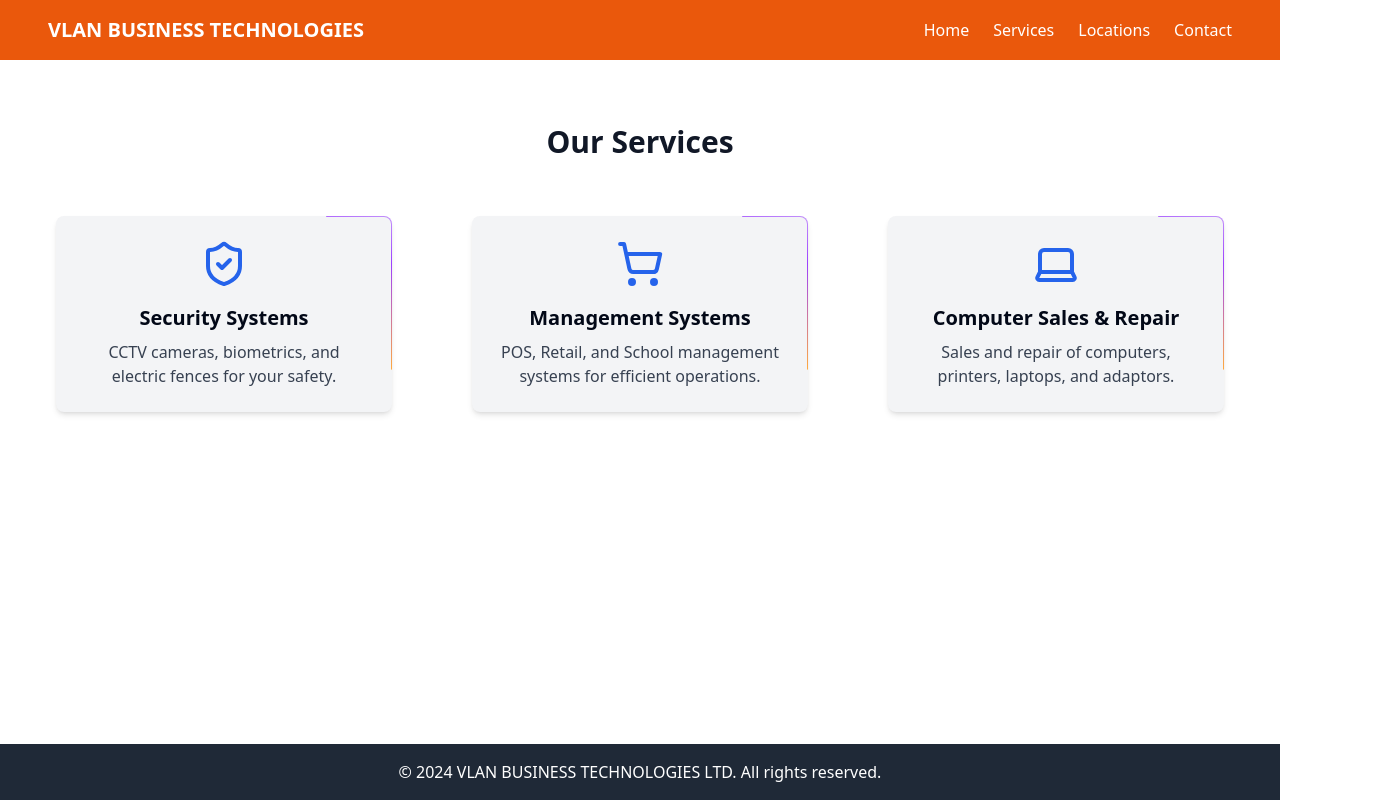
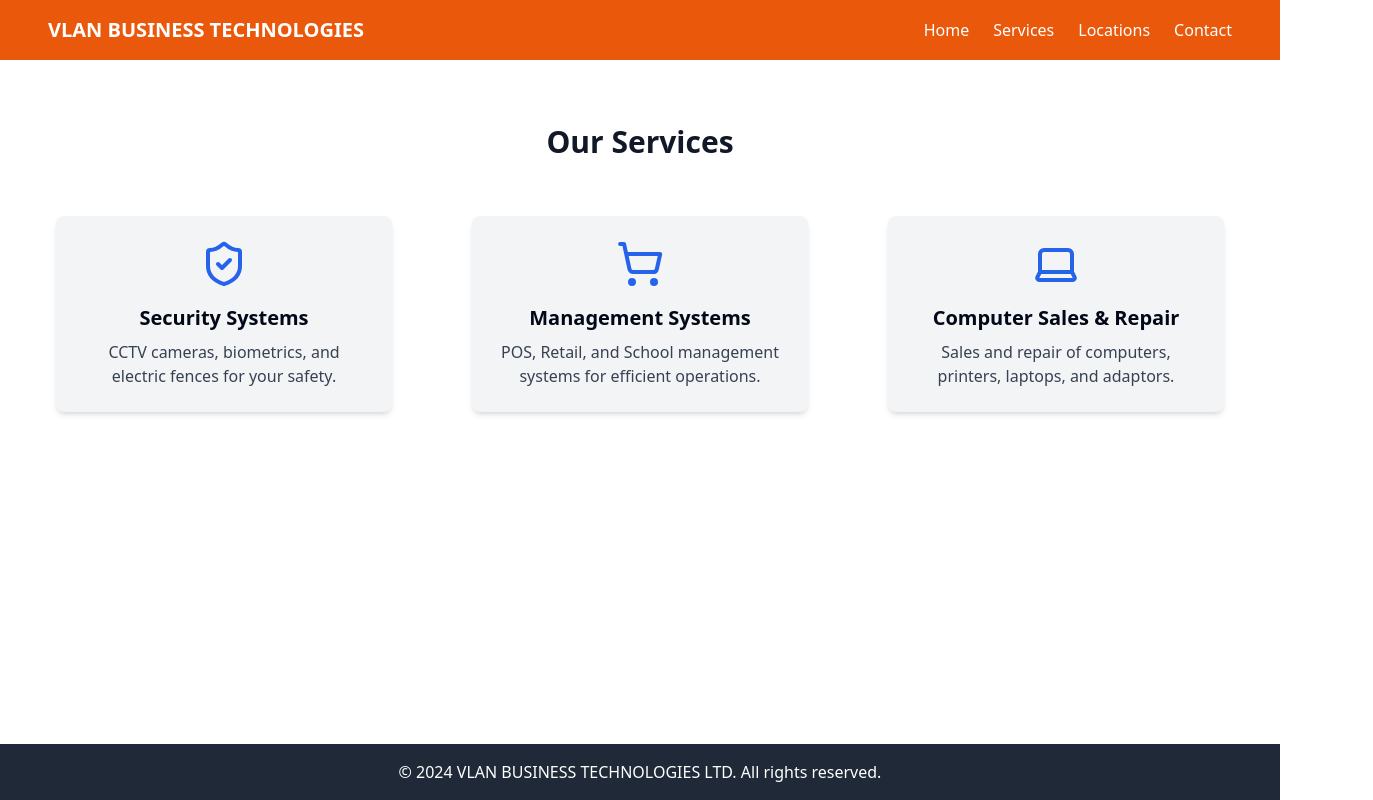
Before and after one commit to two23three/vlan-business-website, a React (Vite) app: page /services in a window 1280 px wide. Shown: the whole page, 1373 px wide, since content can reach past the window. Built offline with nearby package versions, Linux system fonts and the light colour scheme.

Commit message:
remove magic ui

```diff
--- a/components/magicui/border-beam.jsx
+++ /dev/null
@@ -1,35 +0,0 @@
-import { cn } from "/lib/utils";
-
-export const BorderBeam = ({
-  className,
-  size = 200,
-  duration = 15,
-  anchor = 90,
-  borderWidth = 1.5,
-  colorFrom = "#ffaa40",
-  colorTo = "#9c40ff",
-  delay = 0
-}) => {
-  return (
-    (<div
-      style={
-        {
-          "--size": size,
-          "--duration": duration,
-          "--anchor": anchor,
-          "--border-width": borderWidth,
-          "--color-from": colorFrom,
-          "--color-to": colorTo,
-          "--delay": `-${delay}s`
-        }
-      }
-      className={cn(
-        "pointer-events-none absolute inset-0 rounded-[inherit] [border:calc(var(--border-width)*1px)_solid_transparent]",
-        // mask styles
-        "![mask-clip:padding-box,border-box] ![mask-composite:intersect] [mask:linear-gradient(transparent,transparent),linear-gradient(white,white)]",
-        // pseudo styles
-        "after:absolute after:aspect-square after:w-[calc(var(--size)*1px)] after:animate-border-beam after:[animation-delay:var(--delay)] after:[background:linear-gradient(to_left,var(--color-from),var(--color-to),transparent)] after:[offset-anchor:calc(var(--anchor)*1%)_50%] after:[offset-path:rect(0_auto_auto_0_round_calc(var(--size)*1px))]",
-        className
-      )} />)
-  );
-};
--- a/lib/utils.js
+++ /dev/null
@@ -1,6 +0,0 @@
-import { clsx } from "clsx"
-import { twMerge } from "tailwind-merge"
-
-export function cn(...inputs) {
-  return twMerge(clsx(inputs))
-}
--- a/package.json
+++ b/package.json
@@ -15,7 +15,6 @@
         "cobe": "^0.6.3",
         "framer-motion": "^11.5.4",
         "lucide-react": "^0.440.0",
-        "magic-ui": "^0.1.0",
         "odbc": "^2.4.9",
         "patch-package": "^8.0.0",
         "postinstall-postinstall": "^2.1.0",
--- a/src/assets/components/Services.jsx
+++ b/src/assets/components/Services.jsx
@@ -1,6 +1,5 @@
 import React from 'react';
 import { ShieldCheck, ShoppingCart, Laptop } from 'lucide-react';
-import { BorderBeam } from "/components/magicui/border-beam.jsx";
 
 const services = [
   {
@@ -34,7 +33,7 @@ const Services = () => {
                   <service.icon className="w-12 h-12 text-blue-600 mb-4 mx-auto" />
                   <h3 className="text-xl font-semibold mb-2">{service.title}</h3>
                   <p className="text-gray-700">{service.description}</p>
-                  <BorderBeam/>
+
                 </div>
 
             </div>
```
Also changed, not shown: 1 other file (tests, documents, lock files or other folders).
